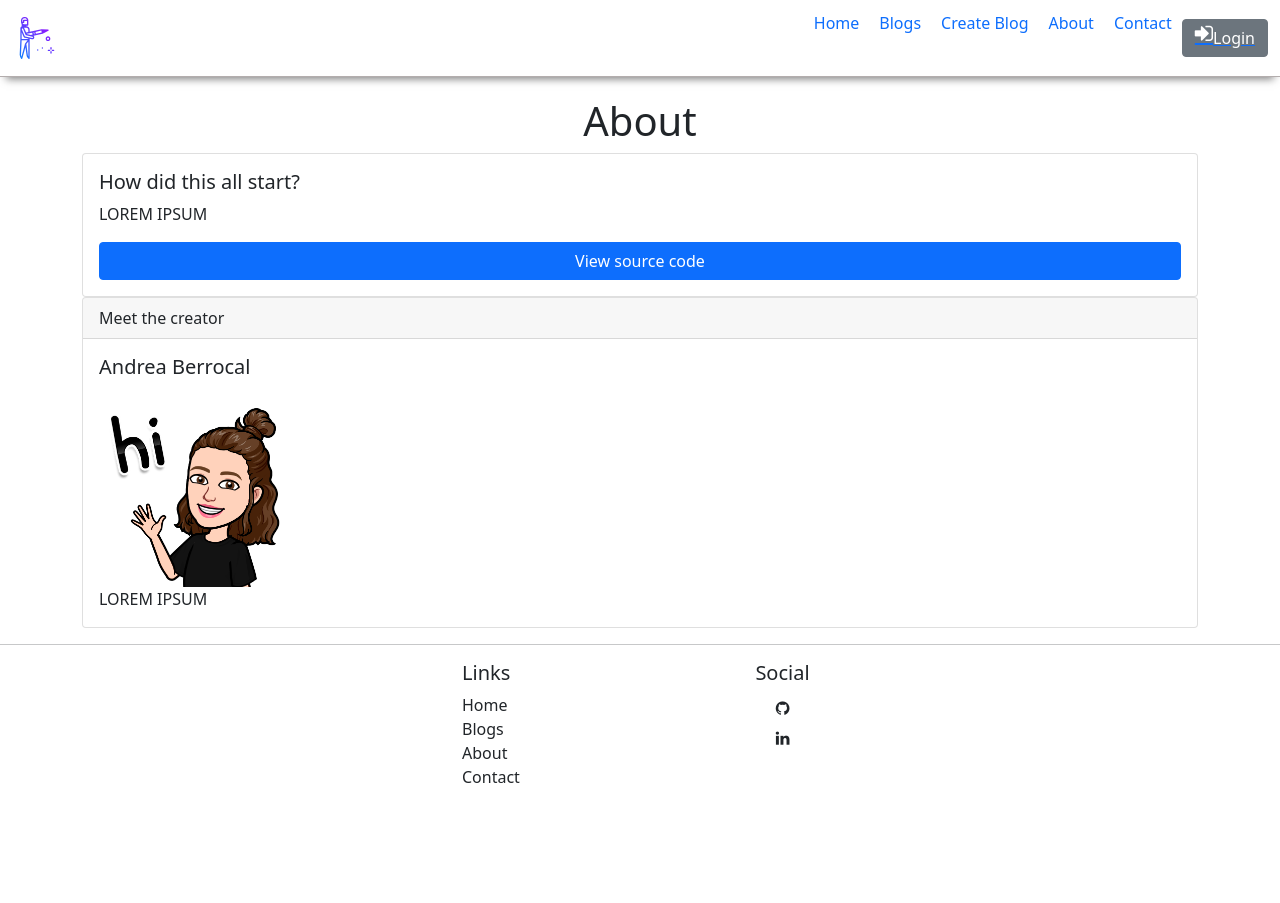
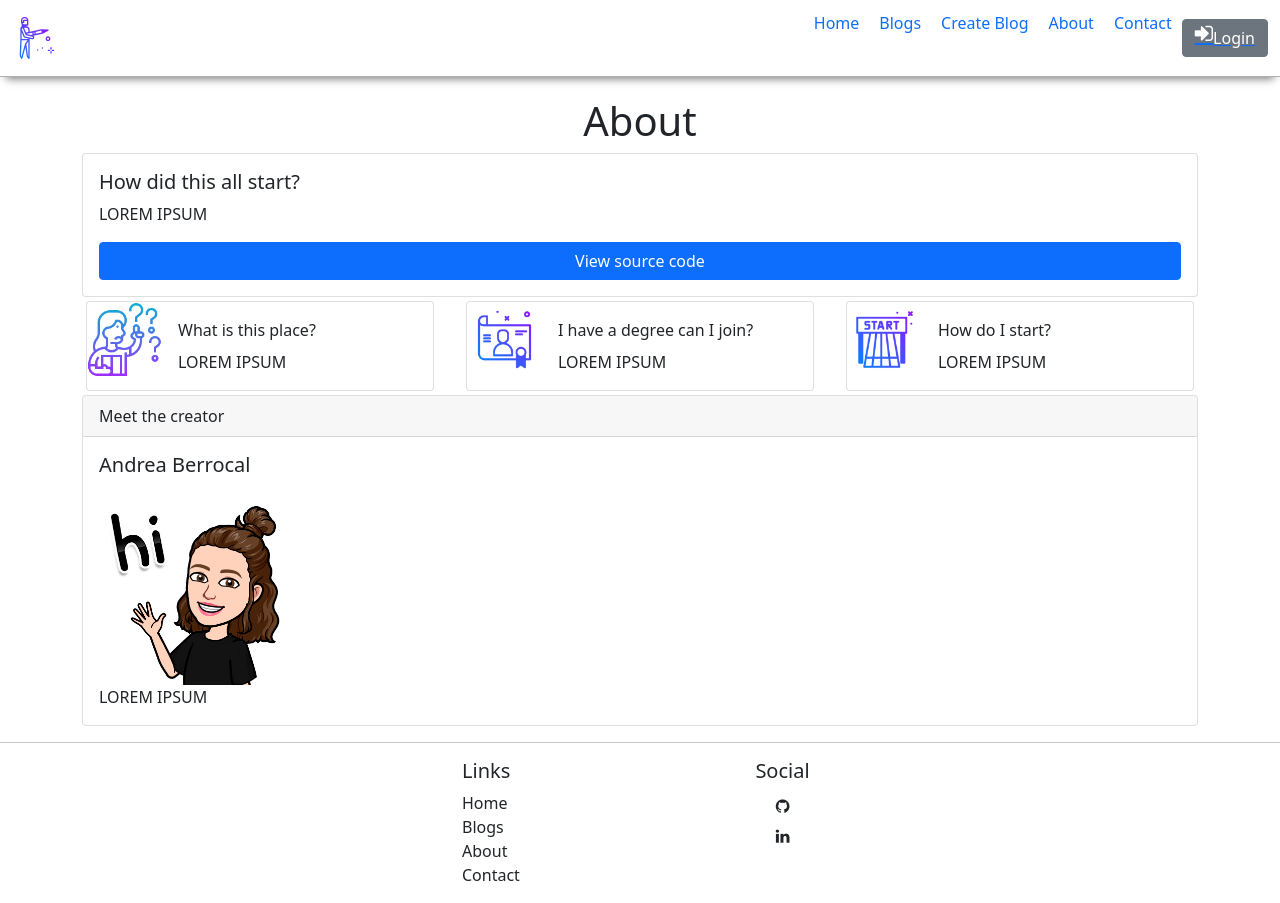
Before and after one commit to An-Be/react-non-traditionals-blog, a React (Create React App) app: page /about in a window 1280 px wide. Before the commit the page ends 805 px from the top, so only its background shows below. Built offline with nearby package versions, Linux system fonts and the light colour scheme.

Commit message:
⚡️ Added cards from home page to about us page

```diff
--- a/src/Components/About.js
+++ b/src/Components/About.js
@@ -1,4 +1,8 @@
 import pf from '../Images/pf.png';
+import { Card, CardImg, CardText, CardBody, CardTitle } from 'reactstrap';
+import question from '../Images/question.png';
+import award from '../Images/award.png';
+import start from '../Images/start.png';
 
 function About() {
   return (
@@ -23,6 +27,39 @@ function About() {
           </div>
         </div>
       </div>
+        <div className="container">
+      <div className="row">
+                <div className="col-md m-1">
+                    <Card className="Card" id="aboutCard">
+                       <CardImg className="CardImg"  id="aboutCardImg" src={question} ></CardImg>
+                       <CardBody>
+                           <CardTitle>What is this place?</CardTitle>
+                           <CardText>LOREM IPSUM</CardText>
+                       </CardBody>
+                    </Card>
+                </div>
+                <div className="col-md m-1">
+                    <Card className="Card" id='aboutCard'>
+                       <CardImg className="CardImg"  id="aboutCardImg" src={award}></CardImg>
+                       <CardBody>
+                           <CardTitle>I have a degree can I join?</CardTitle>
+                           <CardText>LOREM IPSUM</CardText>
+                       </CardBody>
+                    </Card>
+                </div>
+                <div className="col-md m-1">
+                    <Card className="Card" id="aboutCard">
+                       <CardImg className="CardImg" id="aboutCardImg" src={start}></CardImg>
+                       <CardBody>
+                           <CardTitle>How do I start?</CardTitle>
+                           <CardText>LOREM IPSUM</CardText>
+                       </CardBody>
+                    </Card>
+                </div>
+            </div>
+        </div>
+
+
       <div className="container">
         <div className="row">
           <div className="col-md">
```
